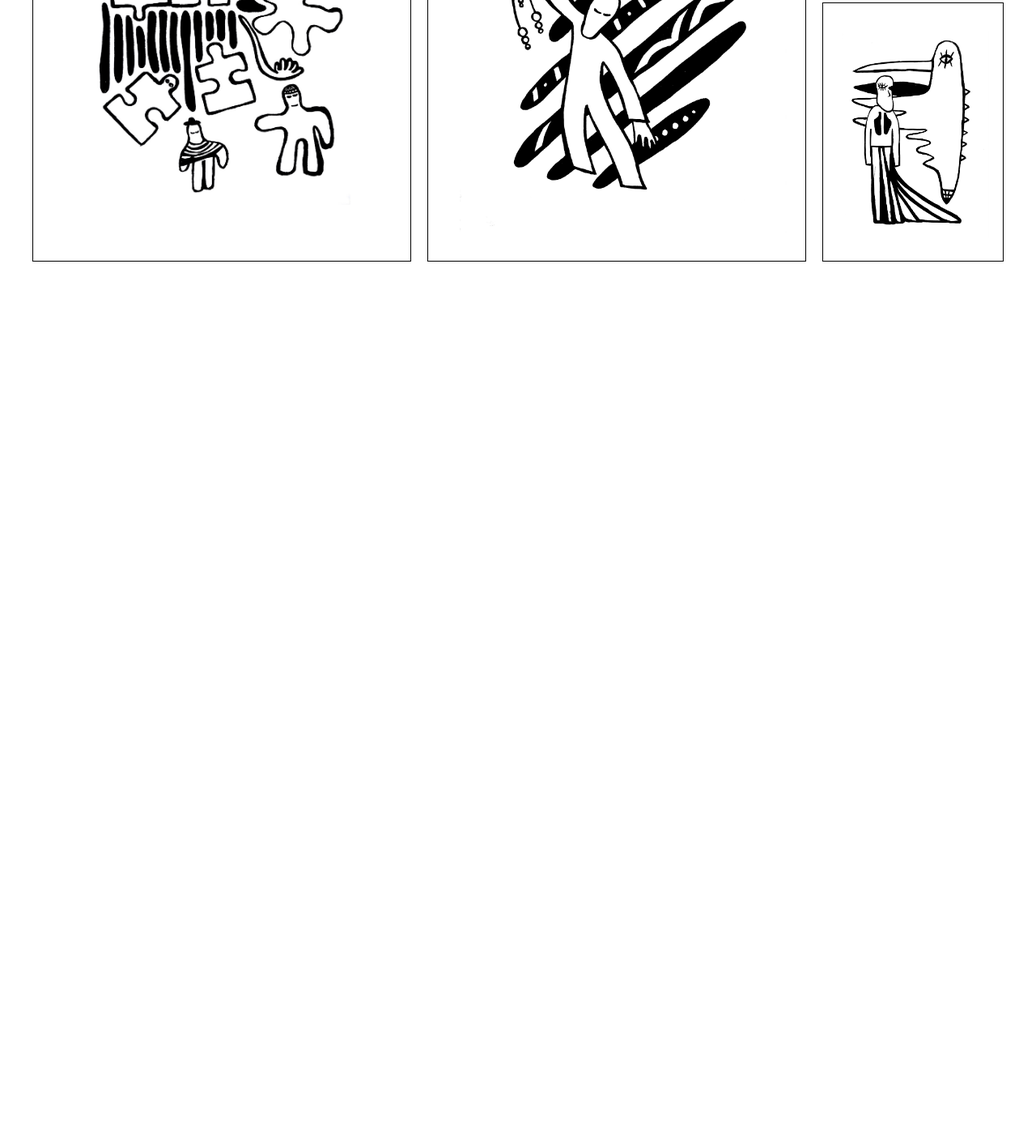
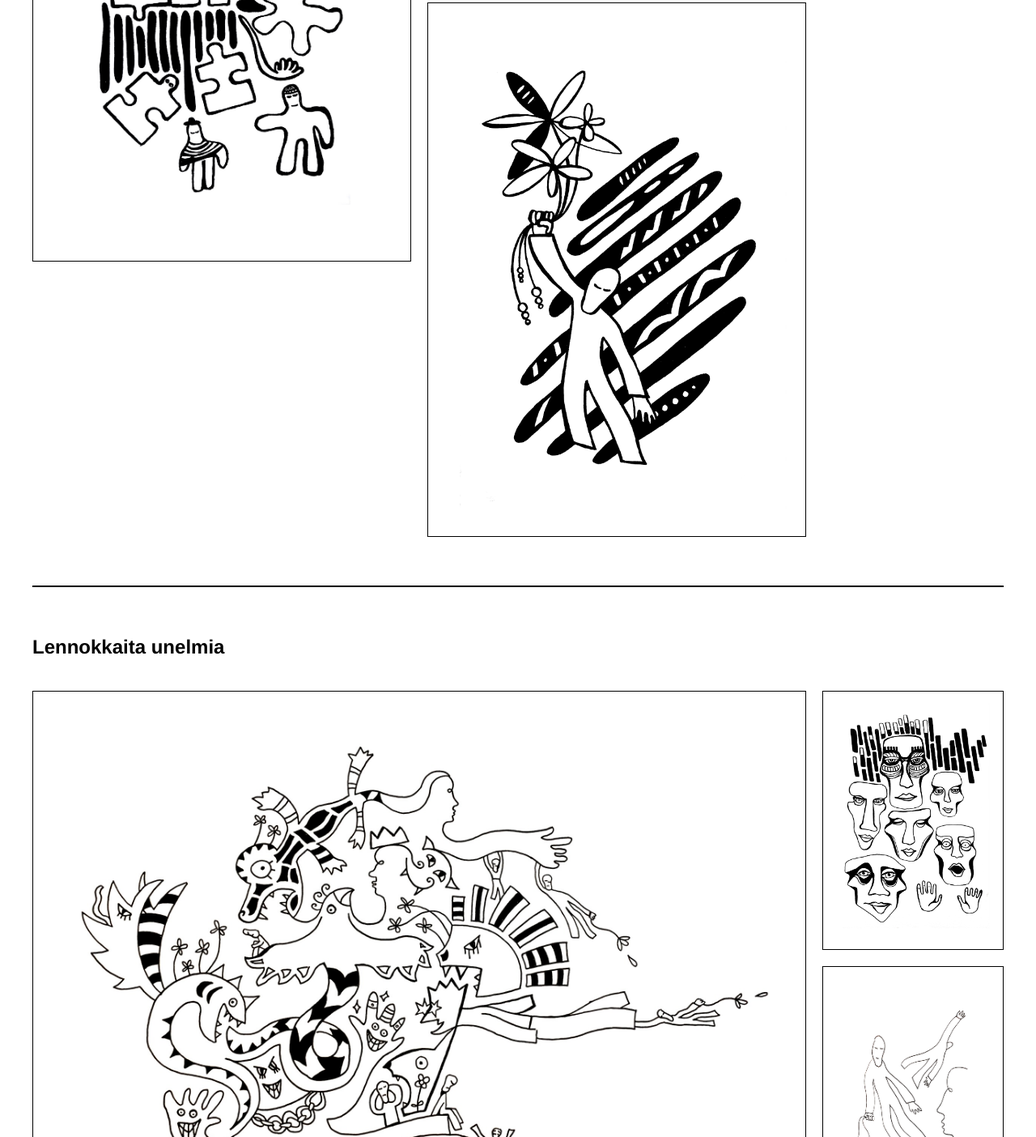
Before and after one commit to laurilaurilauri/laurin-taidenurkkaus, a plain HTML site: page index.html in a window 1280 px wide. Shown: the part 1396-2800 px from the top of the page at 81% size. Before the commit the page ends 1759 px from the top, so only its background shows below. Drawn offline with Linux system fonts and the light colour scheme.

Commit message:
Adding new images

```diff
--- a/index.html
+++ b/index.html
@@ -62,7 +62,7 @@
         /* 4. VARYING THE SIZES (The "Creative Room") */
         .large { grid-row: span 4; grid-column: span 2; }
         .tall  { grid-row: span 4; }
-        .wide  { grid-column: span 2; }
+        .wide  { grid-row: span 4; grid-column: span 4; }
         .small { grid-row: span 2; grid-column: span 1; }
 
         /* 5. TYPOGRAPHY IN BETWEEN */
@@ -81,21 +81,31 @@
 
     <header>
         <h1>Lauri Prudant</h1>
-        <p>TESTI TESTI TESTI</p>
+        <p>Rakennetaan Rakennetaan Rakennetaan Rakennetaan</p>
     </header>
 
     <div class="gallery">
         <div class="art-item large"><img src="images/cordoba_ilmapallo.JPEG" alt="Cordoban ilmapallo"></div>
         <div class="art-item large"><img src="images/eripintaiset_naamat.JPEG" alt="Eripintaiset naamat"></div>
         <div class="art-item small"><img src="images/frankenstein.JPEG" alt="Frank"></div>
-        <div class="art-item small"><img src="images/frankenstein.JPEG" alt="Frank"></div> <div class="text-break">
+        <div class="art-item small"><img src="images/frankenstein.JPEG" alt="Frank"></div>
+        <div class="text-break">
             Kohtaamisia ja kukkia
         </div>
 
         <div class="art-item large"><img src="images/palapeli.JPEG" alt="Palapeli"></div>
-        <div class="art-item large"><img src="images/kukat_vievät.JPEG" alt="Kukat vievät"></div>
         <div class="art-item small"><img src="images/hahmo_ja_lintu.JPEG" alt="Hahmo ja lintu"></div>
         <div class="art-item small"><img src="images/hahmo_ja_lintu.JPEG" alt="Hahmo ja lintu"></div>
+        <div class="art-item large"><img src="images/kukat_vievät.JPEG" alt="Kukat vievät"></div>
+        <div class="text-break">
+            Lennokkaita unelmia
+        </div>
+
+        <div class="art-item wide"><img src="images/ajojahti.JPEG" alt="Ajojahti"></div>
+        <div class="art-item small"><img src="images/pelästynyt_ihmisjoukossa.JPEG" alt="Pelästynyt ihmisjoukossa"></div>
+        <div class="art-item small"><img src="images/lennän_pois.JPEG" alt="Lennän pois"></div>
+
+
     </div>
 
 </body>
```
Also changed, not shown: images/ajojahti.JPEG (added), images/lennän_pois.JPEG (added), images/lentokoulu.JPEG (added), images/meressä.JPEG (added), images/ruokaketju.JPEG (added), 1 other file.
